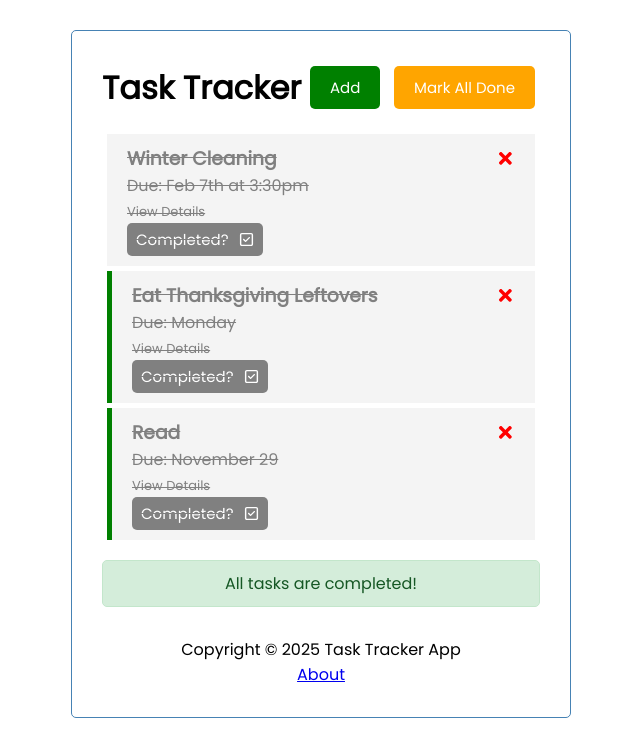
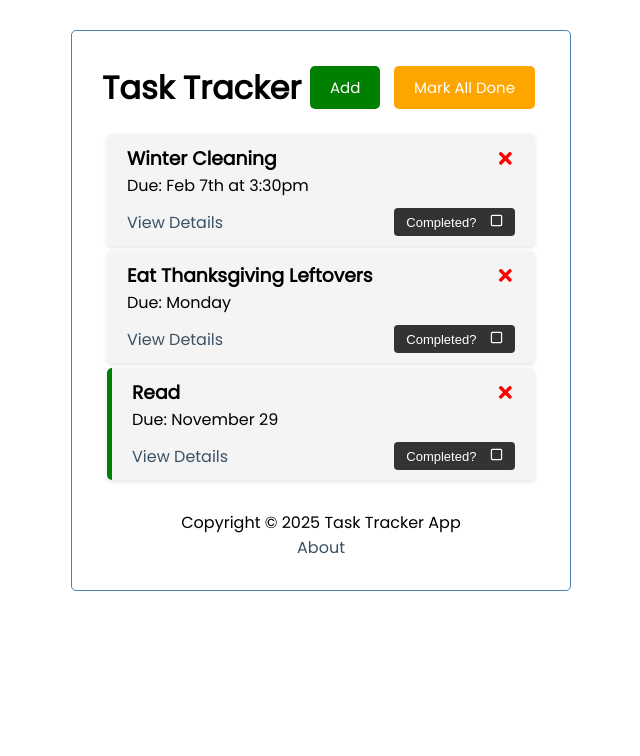
Before and after one commit to hayleyrobin/react-task-tracker, a React (Create React App) app: page / in a window 1280 px wide. Shown: the top 756 px of the page, without its empty margins (319-959 px from the left). Built offline with nearby package versions, Linux system fonts and the light colour scheme; data requests are answered from the project's data file.

Commit message:
Moved completed button to the left and edited spacing and colors

```diff
--- a/db.json
+++ b/db.json
@@ -5,21 +5,21 @@
       "text": "Winter Cleaning",
       "day": "Feb 7th at 3:30pm",
       "reminder": false,
-      "completed": true
+      "completed": false
     },
     {
       "id": "14f2",
       "text": "Eat Thanksgiving Leftovers",
       "day": "Monday",
-      "reminder": true,
-      "completed": true
+      "reminder": false,
+      "completed": false
     },
     {
       "id": "cefb",
       "text": "Read",
       "day": "November 29",
       "reminder": true,
-      "completed": true
+      "completed": false
     }
   ]
 }
--- a/src/components/Task.js
+++ b/src/components/Task.js
@@ -9,10 +9,11 @@ const Task = ({task, onDelete, onToggle, onComplete}) =>{
                 <FaTimes style={{ color: 'red', cursor: 'pointer' }} onClick={() => onDelete(task.id)} />
             </h3>
             <p>{`Due: ${task.day}`}</p>
-            <div>
+            <div className="task-footer">
                 <Link to={`/task/${task.id}`} className={`view-details ${task.completed ? 'completed' : ''}`}>View Details</Link>
+                <button className='btn-complete' onClick={() => onComplete(task.id)}>Completed? {!task.completed ? <FaRegSquare style={{ marginLeft: '10px' }} /> : <FaRegSquareCheck style={{marginLeft: '10px'}} />}</button>
             </div>
-            <button className='btn' onClick={() => onComplete(task.id)}>Completed? {!task.completed ? <FaRegSquare style={{ marginLeft: '10px' }} /> : <FaRegSquareCheck style={{marginLeft: '10px'}} />}</button>
+
         </div>
     );
 };
--- a/src/index.css
+++ b/src/index.css
@@ -59,6 +59,8 @@ body {
   margin: 5px;
   padding: 10px 20px;
   cursor: pointer;
+  border-radius: 5px;
+  box-shadow: 0 2px 4px rgba(0,0,0,0.1);
 }
 
 .task.reminder {
@@ -71,23 +73,43 @@ body {
   justify-content: space-between;
 }
 .task .btn {
-  display: flex;
-  align-items: center;
-  justify-content: flex-start;
-  margin:0;
+  margin-top: 8px;
   padding: 5px 9px;
+  font-size: 13px;;
 }
 .task.completed .btn {
   background: gray;
+}
+.task.completed .btn-complete {
+  background: gray;
+  cursor: not-allowed;
 }
 .task.completed {
   text-decoration: line-through;
   color: gray;
 }
+.task-footer {
+  display: flex;
+  justify-content: space-between;
+  align-items: center;
+  margin-top: 10px;
+}
+.btn-complete {
+  background: #333;
+  color: white;
+  border: none;
+  padding: 6px 12px;
+  font-size: 13px;
+  border-radius: 4px;
+  cursor: pointer;
+}
+
 .view-details {
-  color: rgba(11, 137, 86, 0.412);
+  color: #0a66c2;
   text-decoration: none;
-  font-size: small;
+  display:inline-block;
+  font-weight: 500;
+  margin-right: auto;
 }
 .view-details:hover {
   text-decoration: underline;
@@ -144,3 +166,11 @@ footer {
   border-radius: 5px;
   text-align: center;
 }
+a:link,
+a:visited {
+  text-decoration: none;
+  color: rgb(59, 82, 101);
+}
+a:hover {
+  text-decoration: underline;
+}
```
